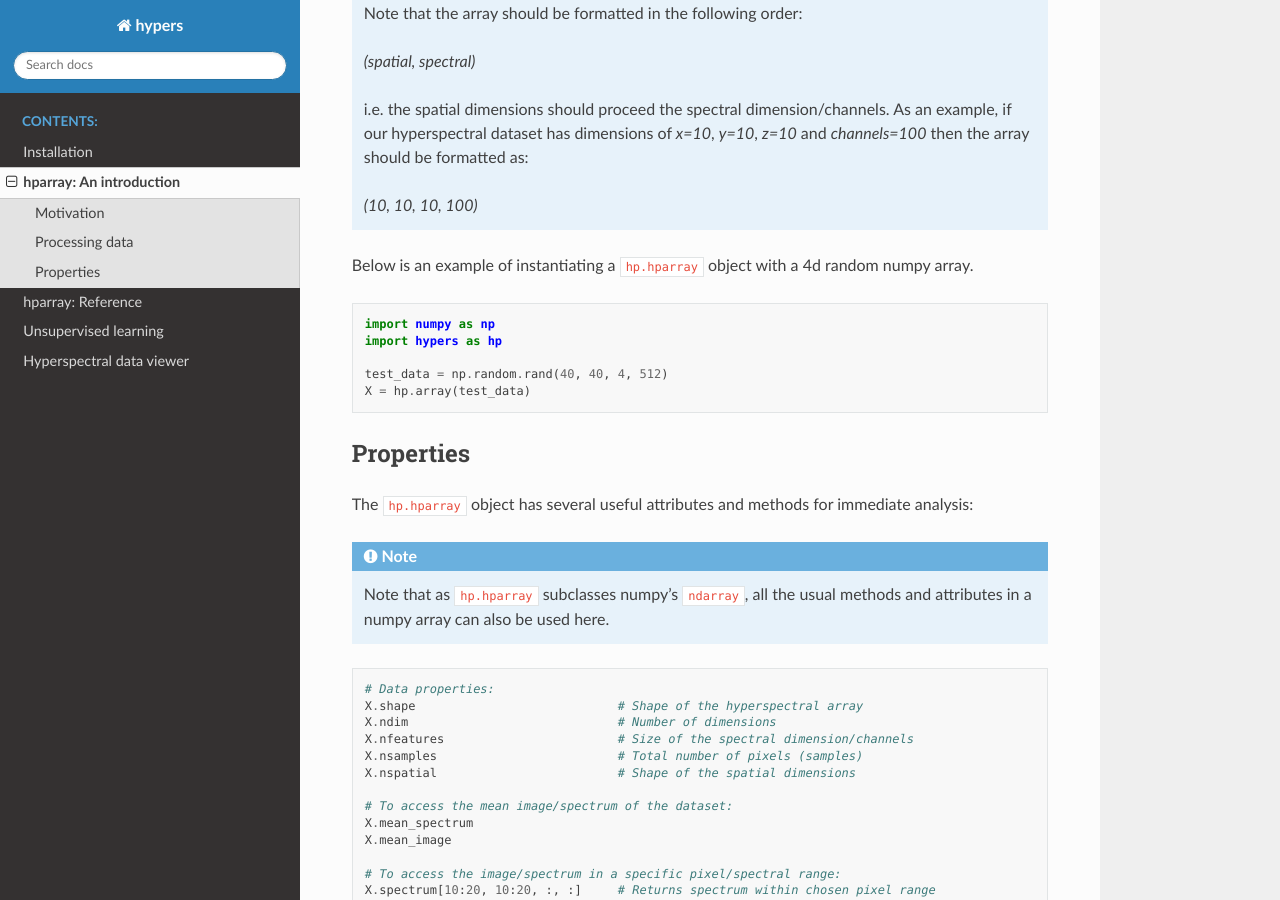
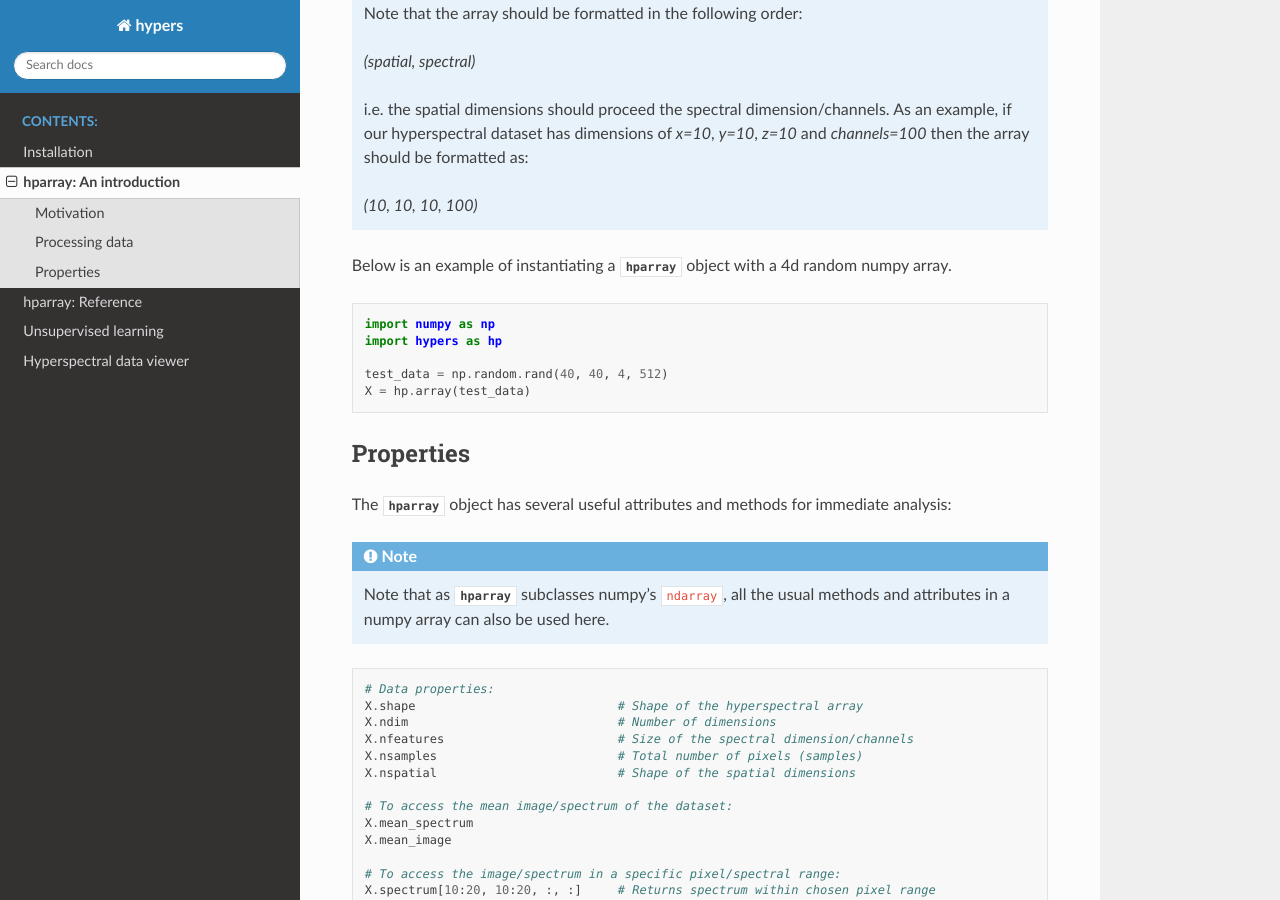
Before and after one commit to priyankshah7/hypers, a Sphinx documentation site: the page built from docs/source/dataset.rst, in a window 1280 px wide and 900 px high, scrolled down 508 px. Built offline with Sphinx 7.4.7 and the Read the Docs theme 2.0.0, drawn with Linux system fonts in a browser that asks for light colours; part of the change alters nothing that is shown.

```diff
--- a/docs/source/dataset.rst
+++ b/docs/source/dataset.rst
@@ -6,13 +6,13 @@ Motivation
 ==========
 The motivation behind the creation of this package was performing common tasks on a numpy ``ndarray`` for
 hyperspectral data which could be better served by extending the ``ndarray`` type with added functionality for
-hyperspectral data. This package provides just that, a ``hparray`` type that subclasses ``ndarray`` and adds further
-functionality. An advantage over other packages is that it the ``hparray`` object can still be used as a normal
-numpy array for other tasks.
+hyperspectral data. This package provides just that, a :class:`~hypers.core.array.hparray` type that subclasses
+``ndarray`` and adds further functionality. An advantage over other packages is that it the
+:class:`~hypers.core.array.hparray` object can still be used as a normal numpy array for other tasks.
 
 Processing data
 ===============
-The hyperspectral data is stored and processed using :class:`~hypers.hparray`.
+The hyperspectral data is stored and processed using :class:`~hypers.core.array.hparray`.
 
 .. note::
 
@@ -27,7 +27,7 @@ The hyperspectral data is stored and processed using :class:`~hypers.hparray`.
     `(10, 10, 10, 100)`
 
 
-Below is an example of instantiating a ``hp.hparray`` object with a 4d random numpy array.
+Below is an example of instantiating a :class:`~hypers.core.array.hparray` object with a 4d random numpy array.
 
 .. code-block:: python
 
@@ -39,12 +39,12 @@ Below is an example of instantiating a ``hp.hparray`` object with a 4d random nu
 
 Properties
 ==========
-The ``hp.hparray`` object has several useful attributes and methods for immediate analysis:
+The :class:`~hypers.core.array.hparray` object has several useful attributes and methods for immediate analysis:
 
 .. note::
 
-    Note that as ``hp.hparray`` subclasses numpy's ``ndarray``, all the usual methods and attributes
-    in a numpy array can also be used here.
+    Note that as :class:`~hypers.core.array.hparray` subclasses numpy's ``ndarray``, all the usual methods
+    and attributes in a numpy array can also be used here.
 
 .. code-block:: python
 
@@ -71,4 +71,4 @@ The ``hp.hparray`` object has several useful attributes and methods for immediat
 
 
 To view the full list of methods and attributes that the Process class contains, see
-:class:`~hypers.hparray`.
+:class:`~hypers.core.array.hparray`.
```
